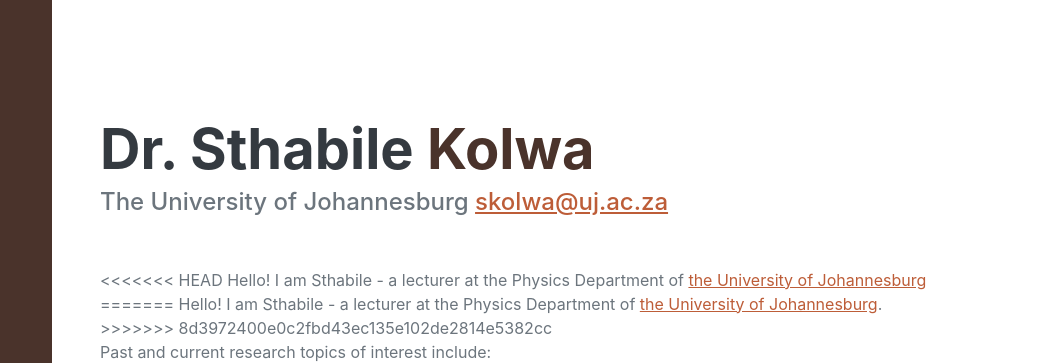
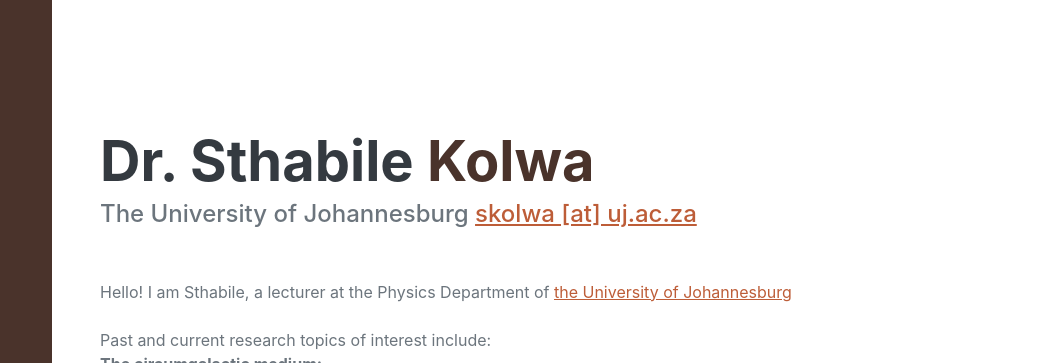
Before and after one commit to skolwa/skolwa.github.io, a website: page index.html in a window 1280 px wide. Shown: the top 363 px of the page, 220-1280 px from the left. Drawn offline with nearby package versions, Linux system fonts and the light colour scheme; a web font is replaced by a local one.

Commit message:
style update

```diff
--- a/index.html
+++ b/index.html
@@ -43,14 +43,10 @@
                     </h2>
                     <div class="subheading mb-5">
                         The University of Johannesburg
-                        <a href="mailto:name@email.com">skolwa@uj.ac.za</a>
+                        <a href="mailto:skolwa@uj.ac.za">skolwa [at] uj.ac.za</a>
                     </div>
                     <p class="lead mb-5"></p>
-<<<<<<< HEAD
-                    Hello! I am Sthabile - a lecturer at the Physics Department of <a href="https://www.uj.ac.za/faculties/science/departments-2/physics/about-physics/">the University of Johannesburg</a> </br>
-=======
-                    Hello! I am Sthabile - a lecturer at the Physics Department of <a href="https://www.uj.ac.za/faculties/science/departments-2/physics/about-physics/">the University of Johannesburg</a>.</br>
->>>>>>> 8d3972400e0c2fbd43ec135e102de2814e5382cc
+                    Hello! I am Sthabile, a lecturer at the Physics Department of <a href="https://www.uj.ac.za/faculties/science/departments-2/physics/about-physics/">the University of Johannesburg</a> </br>
                     </br>
                 	Past and current research topics of interest include: </br>
          			<strong>The circumgalactic medium:</strong>
```
